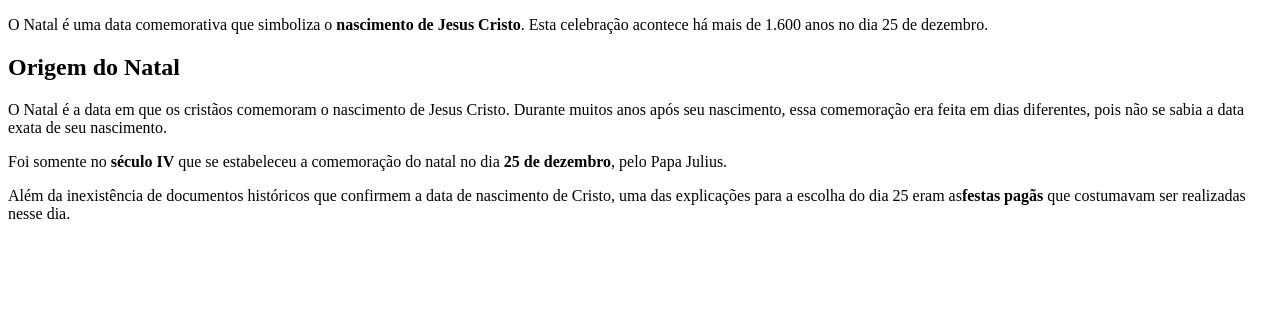
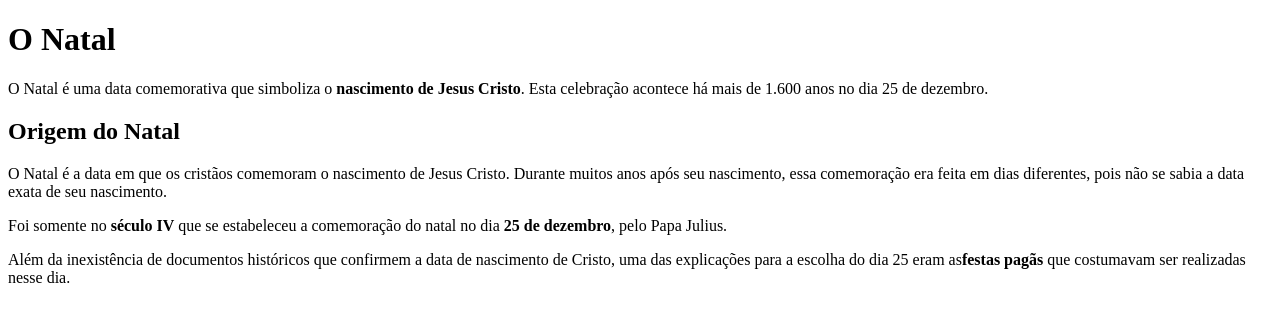
Before and after one commit to LachovskiJohnnie/Se-liga, a plain HTML site: page index.html in a window 1280 px wide. Drawn offline with Linux system fonts and the light colour scheme.

Commit message:
codigo 4

```diff
--- a/index.html
+++ b/index.html
@@ -5,6 +5,7 @@
         <meta charset="UTF-8">
         <title>O Natal</title>
 
+        <h1>O Natal</h1>
 <p>O Natal é uma data comemorativa que simboliza o <strong> nascimento de Jesus Cristo</strong>. Esta celebração acontece há mais de 1.600 anos no dia 25 de dezembro.</p>
 
 <h2>Origem do Natal</h2>
```
